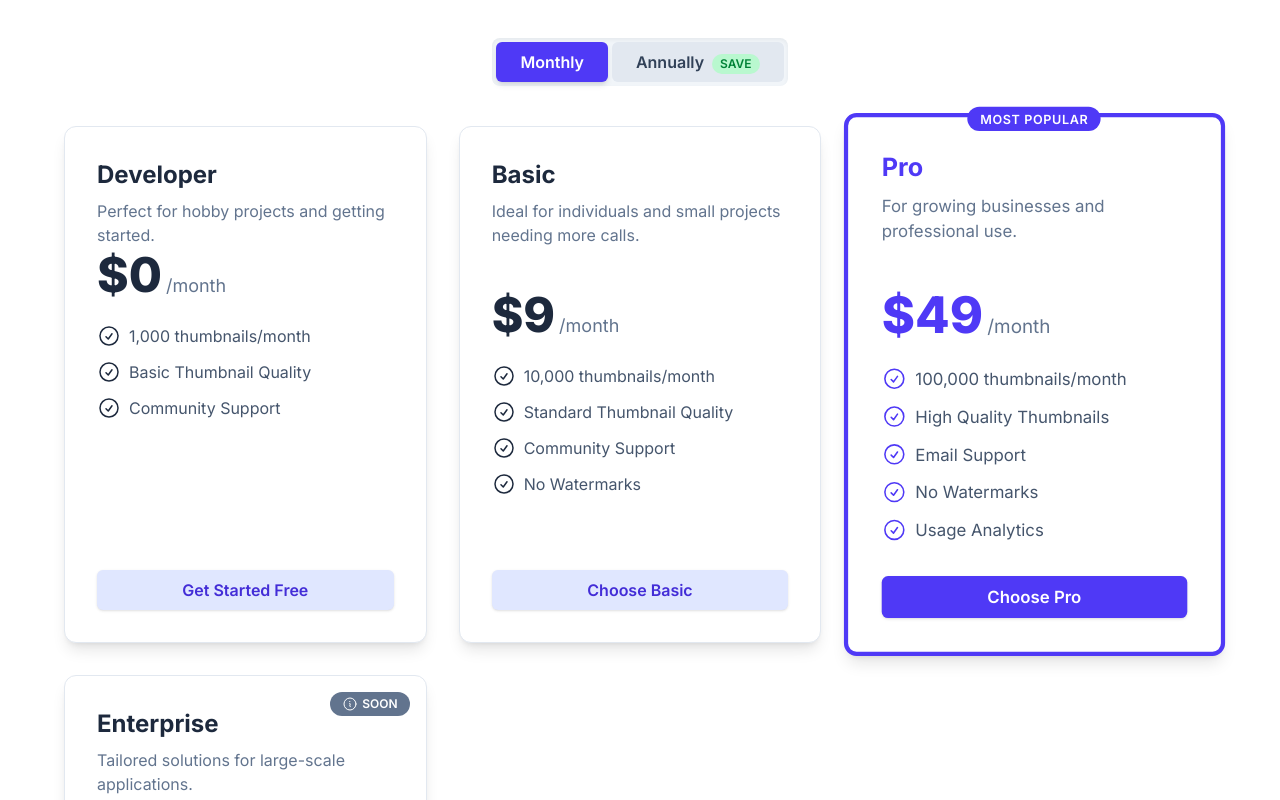
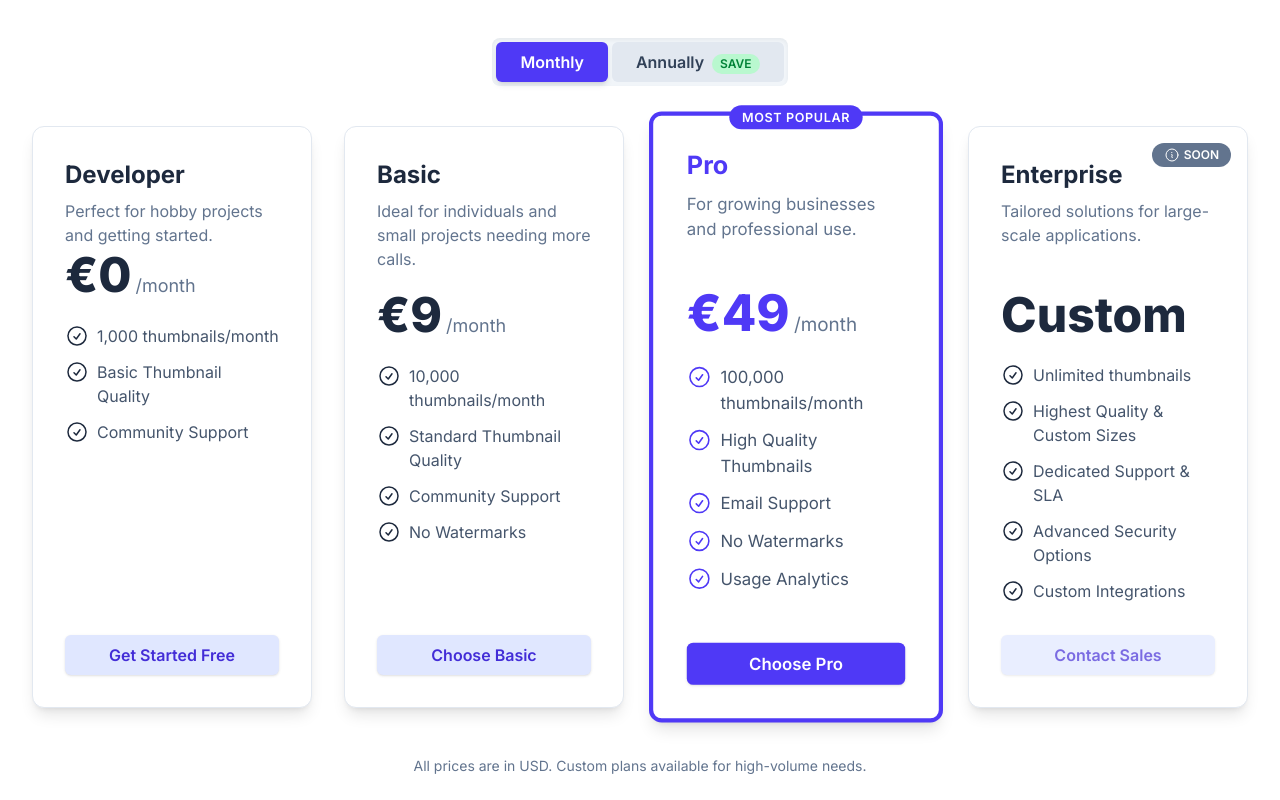
Before and after one commit to cmosgh/pdfthumb.com, a React (Vite) app: page / in a window 1280 px wide. Shown: the part 2460-3260 px from the top of the page. Built offline with nearby package versions, Linux system fonts and the light colour scheme.

Commit message:
feat: add currency display logic to PricingCard and update test IDs for pricing section

```diff
--- a/components/PricingCard.tsx
+++ b/components/PricingCard.tsx
@@ -42,6 +42,13 @@ const PricingCard: React.FC<PricingCardProps> = ({ tier, billingCycle }) => {
   const displayDiscountText =
     isAnnual && tier.annualDiscountText ? tier.annualDiscountText : null;
 
+  // Add currency display logic
+  const currency = tier.currency || "";
+  const priceWithCurrency =
+    displayPrice === "Custom"
+      ? displayPrice
+      : `${currency}${displayPrice}`;
+
   const handleCtaClick = () => {
     if (tier.isComingSoon) return;
 
@@ -64,7 +71,7 @@ const PricingCard: React.FC<PricingCardProps> = ({ tier, billingCycle }) => {
   };
 
   return (
-    <div className={`${cardBaseClasses} ${featuredClasses} relative`}>
+    <div className={`${cardBaseClasses} ${featuredClasses} relative`} data-testid={`pricing-card-${tier.id}`}>
       {" "}
       {/* Ensure card is relative for absolute badge */}
       {tier.isFeatured && (
@@ -99,11 +106,9 @@ const PricingCard: React.FC<PricingCardProps> = ({ tier, billingCycle }) => {
       {!displayDiscountText && tier.id !== "developer" && (
         <div className="h-6 min-h-[1.5rem] mb-4"></div> // Placeholder for consistent spacing
       )}
-      <div className="mb-6">
+      <div className="mb-6" data-testid="pricing-card-price">
         <span className={`text-5xl font-extrabold ${highlightTextColorClass}`}>
-          {displayPrice.startsWith("$") || displayPrice === "Custom"
-            ? displayPrice
-            : `$${displayPrice}`}
+          {priceWithCurrency}
         </span>
         {displayFrequency && (
           <span className="text-slate-500 dark:text-slate-400 text-lg ml-1">
--- a/components/PricingSection.tsx
+++ b/components/PricingSection.tsx
@@ -15,7 +15,7 @@ const PricingSection: React.FC = () => {
     }`;
 
   return (
-    <section id="pricing" className="py-16 sm:py-24 bg-white dark:bg-slate-800">
+    <section id="pricing" data-testid="pricing-section" className="py-16 sm:py-24 bg-white dark:bg-slate-800">
       <div className="container mx-auto px-4 sm:px-6 lg:px-8">
         <div className="text-center mb-12">
           <h2 className="text-3xl sm:text-4xl font-extrabold text-slate-800 dark:text-white">
@@ -53,13 +53,9 @@ const PricingSection: React.FC = () => {
           </div>
         </div>
 
-        <div className="grid grid-cols-1 lg:grid-cols-3 gap-8 max-w-6xl mx-auto items-stretch">
+        <div className="grid grid-cols-1 md:grid-cols-2 lg:grid-cols-4 gap-8">
           {PRICING_TIERS.map((tier) => (
-            <PricingCard
-              key={tier.id}
-              tier={tier}
-              billingCycle={billingCycle}
-            />
+            <PricingCard key={tier.id} tier={tier} billingCycle={billingCycle} />
           ))}
         </div>
         <p className="text-center mt-12 text-sm text-slate-500 dark:text-slate-400">
--- a/constants.ts
+++ b/constants.ts
@@ -26,6 +26,7 @@ export const PRICING_TIERS: PricingTier[] = [
     name: "Developer",
     price: "0",
     priceFrequency: "/month",
+    currency: "€",
     description: "Perfect for hobby projects and getting started.",
     features: [
       "1,000 thumbnails/month",
@@ -46,6 +47,7 @@ export const PRICING_TIERS: PricingTier[] = [
     priceYearly: "100",
     priceFrequencyYearly: "/year",
     annualDiscountText: "Save $8 annually",
+    currency: "€",
     description: "Ideal for individuals and small projects needing more calls.",
     features: [
       "10,000 thumbnails/month",
@@ -67,6 +69,7 @@ export const PRICING_TIERS: PricingTier[] = [
     priceYearly: "490",
     priceFrequencyYearly: "/year",
     annualDiscountText: "Save $98 annually (2 months free!)",
+    currency: "€",
     description: "For growing businesses and professional use.",
     features: [
       "100,000 thumbnails/month",
--- a/playwright.config.ts
+++ b/playwright.config.ts
@@ -14,7 +14,7 @@ import { defineConfig, devices } from '@playwright/test';
 export default defineConfig({
   testDir: './tests',
   /* Run tests in files in parallel */
-  fullyParallel: true,
+  fullyParallel: false,
   /* Fail the build on CI if you accidentally left test.only in the source code. */
   forbidOnly: !!process.env.CI,
   /* Retry on CI only */
@@ -23,6 +23,7 @@ export default defineConfig({
   workers: process.env.CI ? 1 : undefined,
   /* Reporter to use. See https://playwright.dev/docs/test-reporters */
   reporter: 'html',
+
   /* Shared settings for all the projects below. See https://playwright.dev/docs/api/class-testoptions. */
   use: {
     /* Base URL to use in actions like `await page.goto('/')`. */
@@ -30,6 +31,8 @@ export default defineConfig({
 
     /* Collect trace when retrying the failed test. See https://playwright.dev/docs/trace-viewer */
     trace: 'on-first-retry',
+
+    testIdAttribute:'data-testid',
   },
 
   /* Configure projects for major browsers */
@@ -71,9 +74,9 @@ export default defineConfig({
   ],
 
   /* Run your local dev server before starting the tests */
-  // webServer: {
-  //   command: 'npm run start',
-  //   url: 'http://localhost:4173',
-  //   reuseExistingServer: !process.env.CI,
-  // },
+  webServer: {
+    command: 'npm run build && npm run preview',
+    url: 'http://localhost:4173',
+    reuseExistingServer: !process.env.CI,
+  },
 });
--- a/types.ts
+++ b/types.ts
@@ -1,3 +1,5 @@
+import type React from "react";
+
 export interface PricingTier {
   id: string;
   name: string;
@@ -15,6 +17,7 @@ export interface PricingTier {
   highlightColor?: string; // e.g., 'bg-blue-500', 'bg-indigo-500'
   overageRateDisplay?: string; // e.g., "$0.002/thumbnail" or "N/A"
   overageDescription?: string; // e.g., "Billed automatically" or "Upgrade required"
+  currency?: string; // Optional: e.g., 'USD', '$', '€'
 }
 
 export interface FeatureItem {
```
Also changed, not shown: 1 other file (tests, documents, lock files or other folders).
